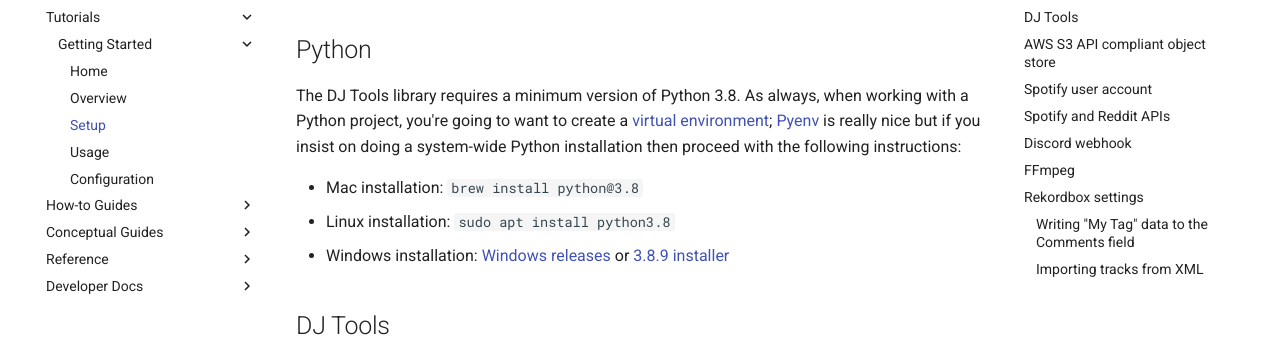
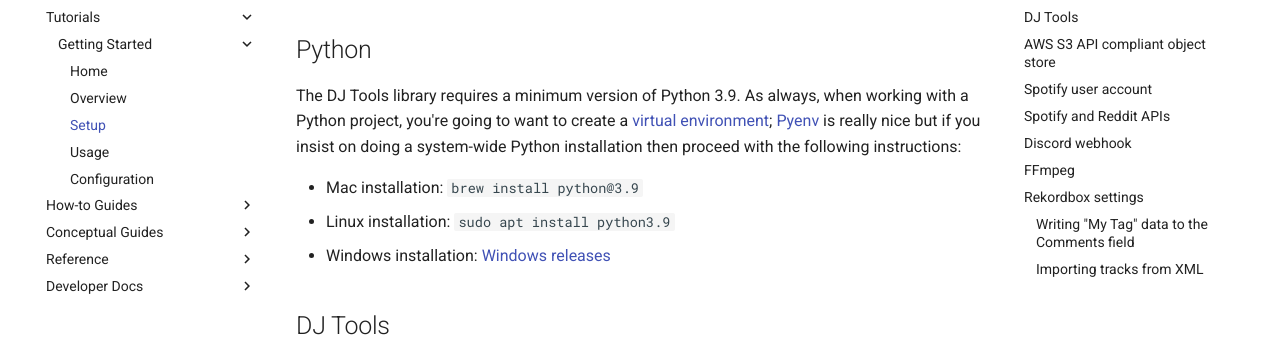
Before and after one commit to a-rich/DJ-Tools, an MkDocs documentation site: the page built from docs/tutorials/getting_started/setup.md, in a window 1280 px wide and 900 px high. Shown: the part 148-499 px from the top of the window. Built offline with MkDocs 1.6.1 and Material for MkDocs 9.7.7, drawn with Linux system fonts in a browser that asks for light colours; comment, search, counter and statistics services are not loaded.

Commit message:
ci: deprecate Python 3.8

```diff
--- a/docs/tutorials/getting_started/setup.md
+++ b/docs/tutorials/getting_started/setup.md
@@ -1,11 +1,11 @@
 # Setup
 
 ## Python
-The DJ Tools library requires a minimum version of Python 3.8. As always, when working with a Python project, you're going to want to create a [virtual environment](https://docs.python.org/3/tutorial/venv.html); [Pyenv](https://github.com/pyenv/pyenv) is really nice but if you insist on doing a system-wide Python installation then proceed with the following instructions:
+The DJ Tools library requires a minimum version of Python 3.9. As always, when working with a Python project, you're going to want to create a [virtual environment](https://docs.python.org/3/tutorial/venv.html); [Pyenv](https://github.com/pyenv/pyenv) is really nice but if you insist on doing a system-wide Python installation then proceed with the following instructions:
 
-- Mac installation: `brew install python@3.8`
-- Linux installation: `sudo apt install python3.8`
-- Windows installation: [Windows releases](https://www.python.org/downloads/windows/) or [3.8.9 installer](https://www.python.org/ftp/python/3.8.9/python-3.8.9.exe)
+- Mac installation: `brew install python@3.9`
+- Linux installation: `sudo apt install python3.9`
+- Windows installation: [Windows releases](https://www.python.org/downloads/windows/)
 
 ## DJ Tools
 1. Run `pip install "djtools[accelerated]"` to install the DJ Tools library
--- a/pyproject.toml
+++ b/pyproject.toml
@@ -24,7 +24,7 @@ keywords = [
     "Reddit",
     "Audio",
 ]
-requires-python=">=3.8"
+requires-python=">=3.9"
 classifiers = [
     "Development Status :: 4 - Beta",
     "Intended Audience :: Developers",
@@ -35,7 +35,6 @@ classifiers = [
     "Operating System :: MacOS :: MacOS X",
     "Operating System :: Microsoft :: Windows",
     "Operating System :: POSIX :: Linux",
-    "Programming Language :: Python :: 3.8",
     "Programming Language :: Python :: 3.9",
     "Programming Language :: Python :: 3.10",
     "Programming Language :: Python :: 3.11",
@@ -76,7 +75,7 @@ dev = [
     "mkdocs",
     "mkdocs-material",
     "mkdocstrings-python",
-    "pylint~=3.3.1",
+    "pylint",
     "pytest",
     "pytest-asyncio",
     "pytest-cov",
```
Also changed, not shown: docs/index.md (+1 -1 lines), 1 other file.
